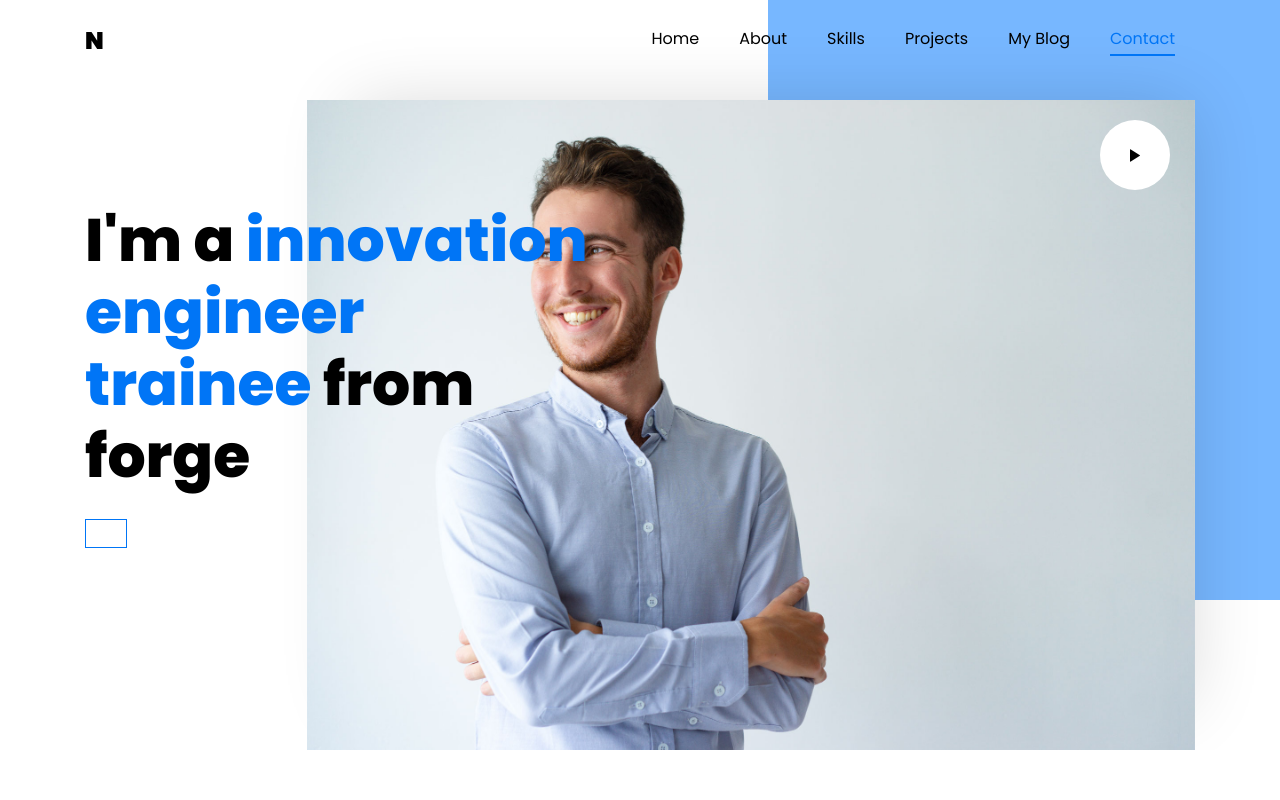
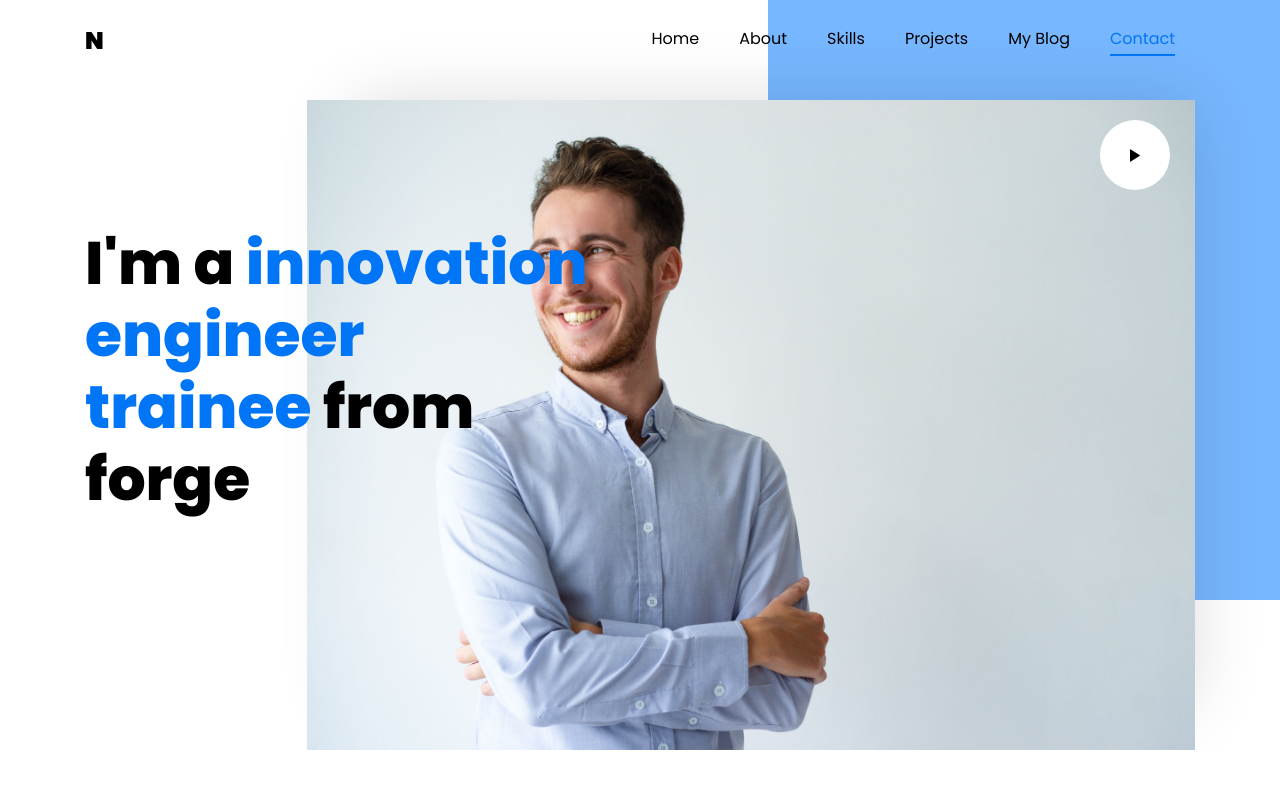
Before and after one commit to maharaja1510/raja_web, a plain HTML site: page index.html in a window 1280 px wide. Shown: the top 800 px of the page. Drawn offline with Linux system fonts and the light colour scheme; files whose address does not match are found by name.

Commit message:
Update index.html

```diff
--- a/index.html
+++ b/index.html
@@ -79,11 +79,11 @@
 		          	<a href="https://vimeo.com/45830194" class="icon-video popup-vimeo d-flex justify-content-center align-items-center">
 	    						<span class="ion-ios-play play"></span>
 	    					</a>
-		          	<div class="text">
-			            <h1 class="mb-4 mt-3">I'm a <span>innovation engineer trainee </span> from forge</h1>
-					<p><a href="#" class="btn-custom"></a></p>
-		            </div>
-		          </div>
+		          <div class="text">
+			        <h1 class="mb-4 mt-3">I'm a <span>innovation engineer trainee </span> from forge</h1>
+
+		           </div>
+		         </div>
 	        	</div>
 	        </div>
 	      </div>
```
